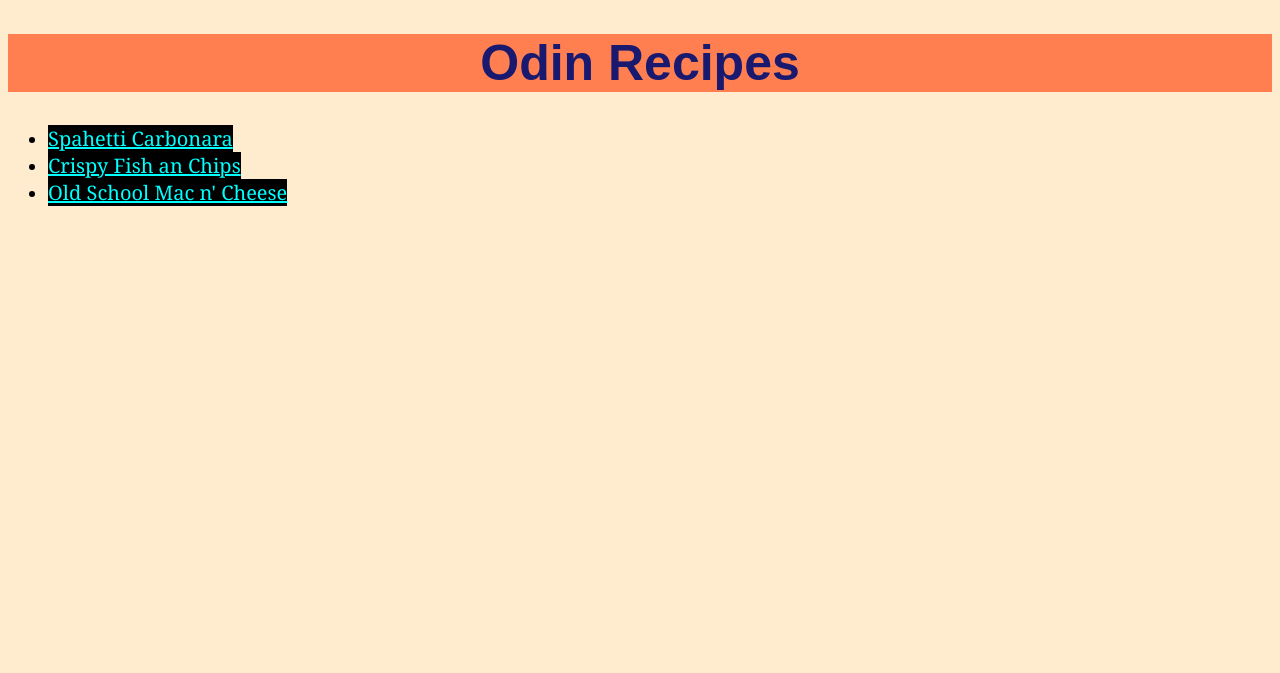
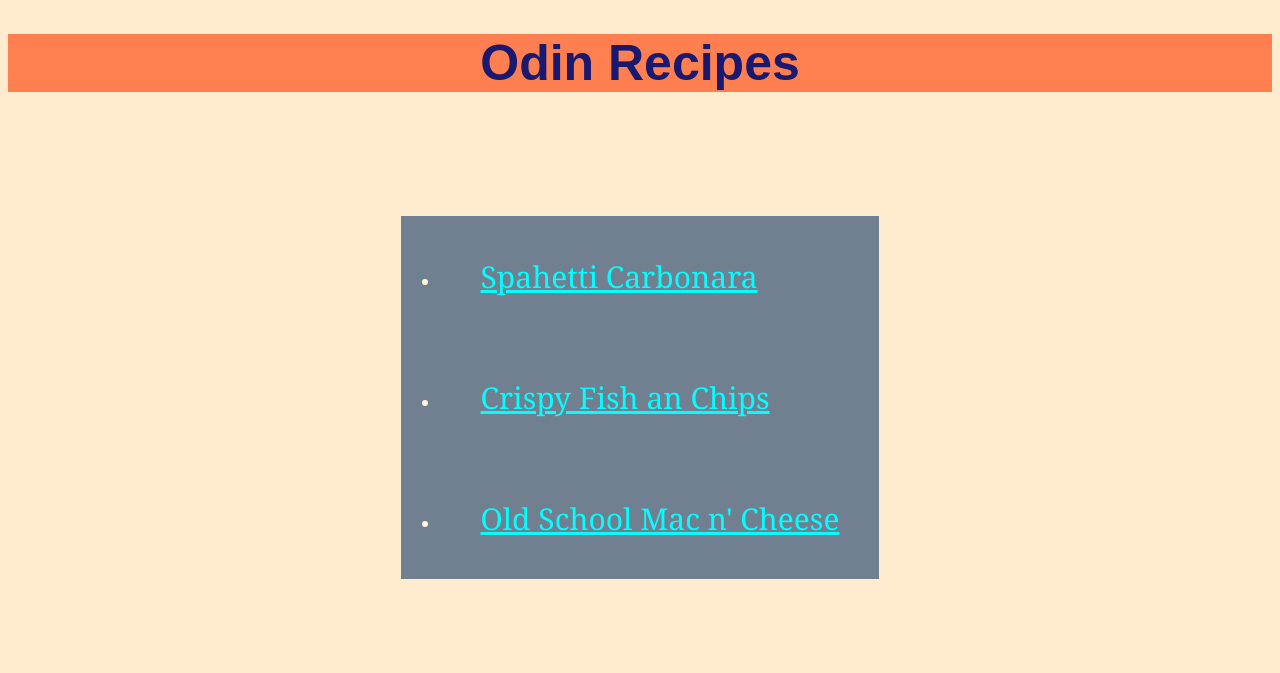
Before and after one commit to qixiangggg/odin-recipes, a plain HTML site: page index.html in a window 1280 px wide. Drawn offline with Linux system fonts and the light colour scheme.

Commit message:
Beautify Home Page

```diff
--- a/index.html
+++ b/index.html
@@ -8,10 +8,12 @@
 
     <body>
         <h1>Odin Recipes</h1>
-        <ul>
-            <li><a href="./recipes/spaghetti-carbonara.html">Spahetti Carbonara</a></li>
-            <li><a href="./recipes/crispy-fish-and-chips.html">Crispy Fish an Chips</a></li>
-            <li><a href="./recipes/mac-n-cheese.html">Old School Mac n' Cheese</a></li>
-        </ul>
+        <div class="recipes-pages-link-list">
+            <ul class="recipes-pages-link">
+                <li class="home-link"><a href="./recipes/spaghetti-carbonara.html">Spahetti Carbonara</a></li>
+                <li class="home-link"><a href="./recipes/crispy-fish-and-chips.html">Crispy Fish an Chips</a></li>
+                <li class="home-link"><a href="./recipes/mac-n-cheese.html">Old School Mac n' Cheese</a></li>
+            </ul>
+        </div>
     </body>
 </html>
--- a/style.css
+++ b/style.css
@@ -30,3 +30,27 @@ a{
     color:#00ffff;
     font-size: 20px;
 }
+
+
+
+.recipes-pages-link-list{
+    padding:75px;
+    text-align: center;
+}
+
+li a{
+    font-size: 30px;
+    background-color:#708090;
+}
+
+.recipes-pages-link{
+    display: inline-block;
+    text-align: left;
+    background-color:#708090;
+}
+
+.home-link{
+    padding:40px;
+    background-color:#708090;
+    color: #FFF8DC;
+}
```
